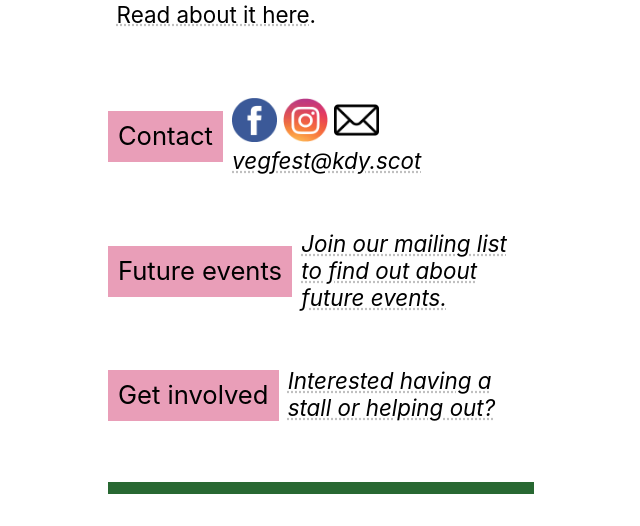
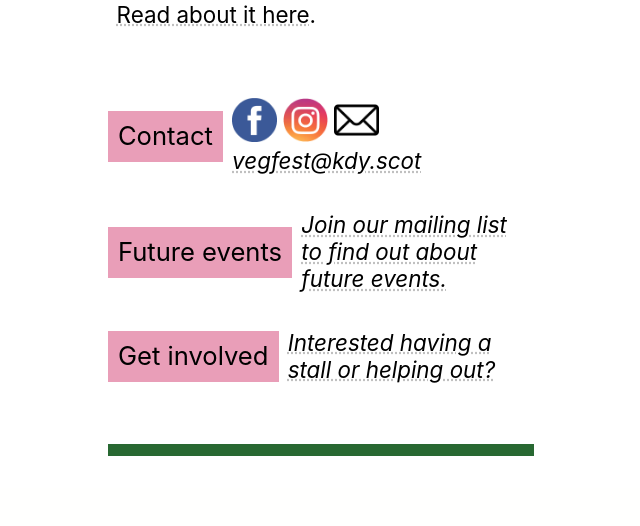
Before and after one commit to rhiaro/vegfest, a PHP site: page /index.php in a window 1280 px wide. Shown: the part 862-1388 px from the top of the page, without its empty margins (319-959 px from the left). After the commit the page ends 1318 px from the top, so only its background shows below. Run offline with PHP 8.4, Linux system fonts and the light colour scheme.

Commit message:
layout: fix footer spacing

```diff
--- a/css/vgn.css
+++ b/css/vgn.css
@@ -200,7 +200,6 @@ h1 {
 }
 
 main {
-  /*display: grid;*/
   grid-area:  main;
 }
 
@@ -214,7 +213,6 @@ main {
 }
 
 footer {
-  display:  grid;
   grid-area:  footer;
 }
 
```
